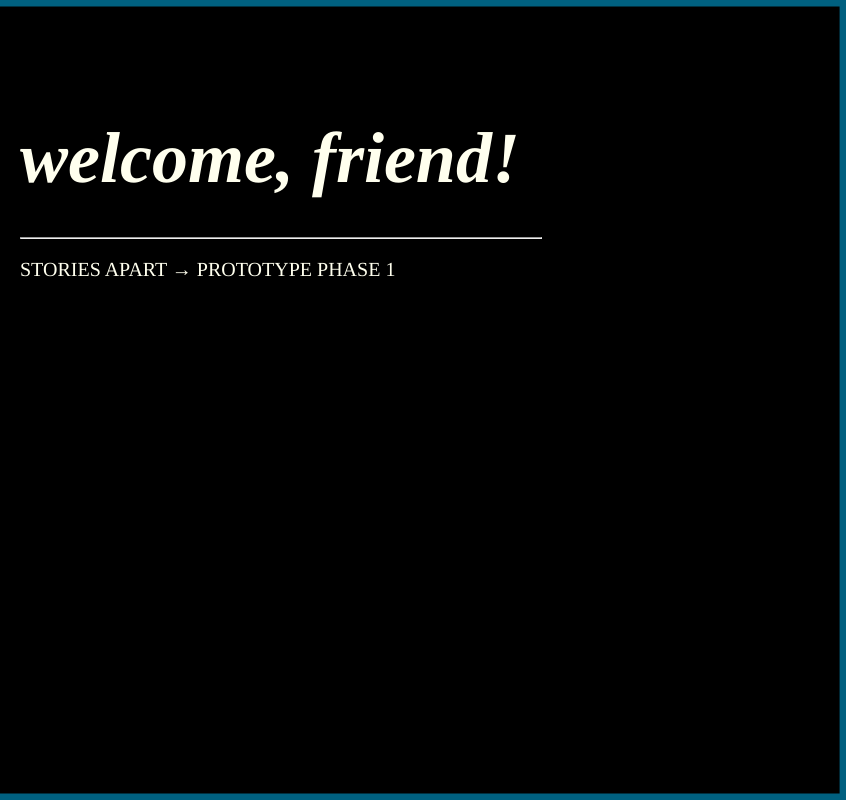
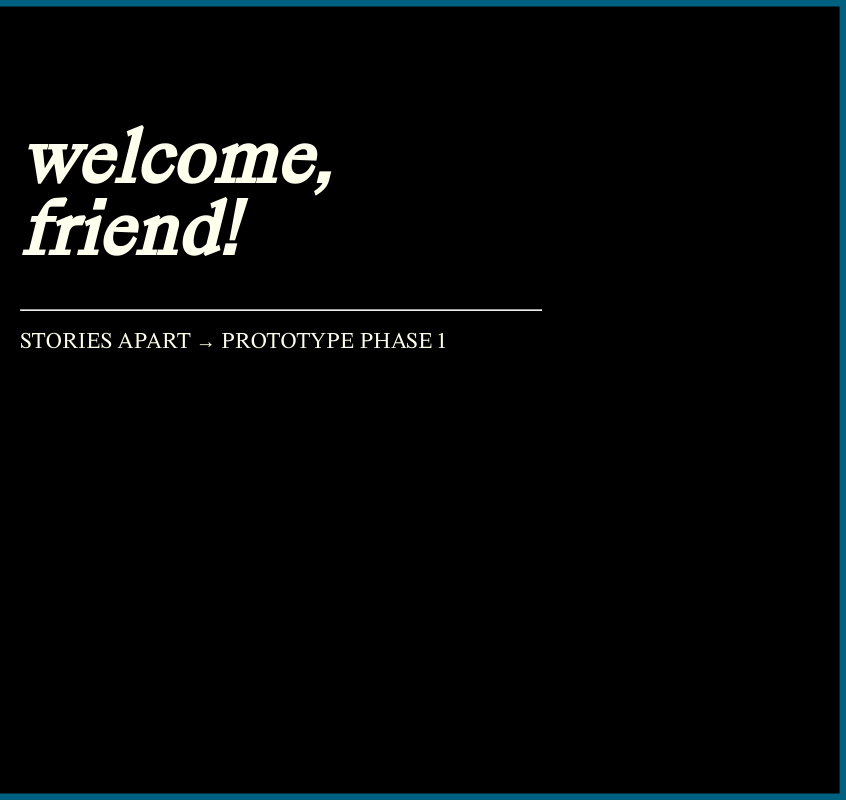
Before and after one commit to kdoesdesign/kdoesdesign.github.io, a plain HTML site: page index.html in a window 1280 px wide. Shown: the full height of the page, 434-1280 px from the left. Drawn offline with Linux system fonts and the light colour scheme.

Commit message:
attempt to fix font

```diff
--- a/index.html
+++ b/index.html
@@ -12,6 +12,12 @@
 <tw-storydata name="Stories_Apart_Prototype_01" startnode="1" creator="Twine" creator-version="2.3.12" ifid="66811001-83AA-43B0-A511-8F9FBF670D69" zoom="1" format="Harlowe" format-version="3.2.1" options="" hidden><style role="stylesheet" id="twine-user-stylesheet" type="text/twine-css">tw-passage {
   font-family: "Happy Times at the IKOB New Game Plus Edition", Times, serif;
   color: #ffffee;
+}
+
+@font-face {
+  font-family: "Happy Times at the IKOB New Game Plus Edition";
+  src: url("../kdoesdesign.github.io/happy-times-NG_regular_master_web.ttf") format("truetype");
+  font-weight: regular;
 }
 
 tw-link {
```
